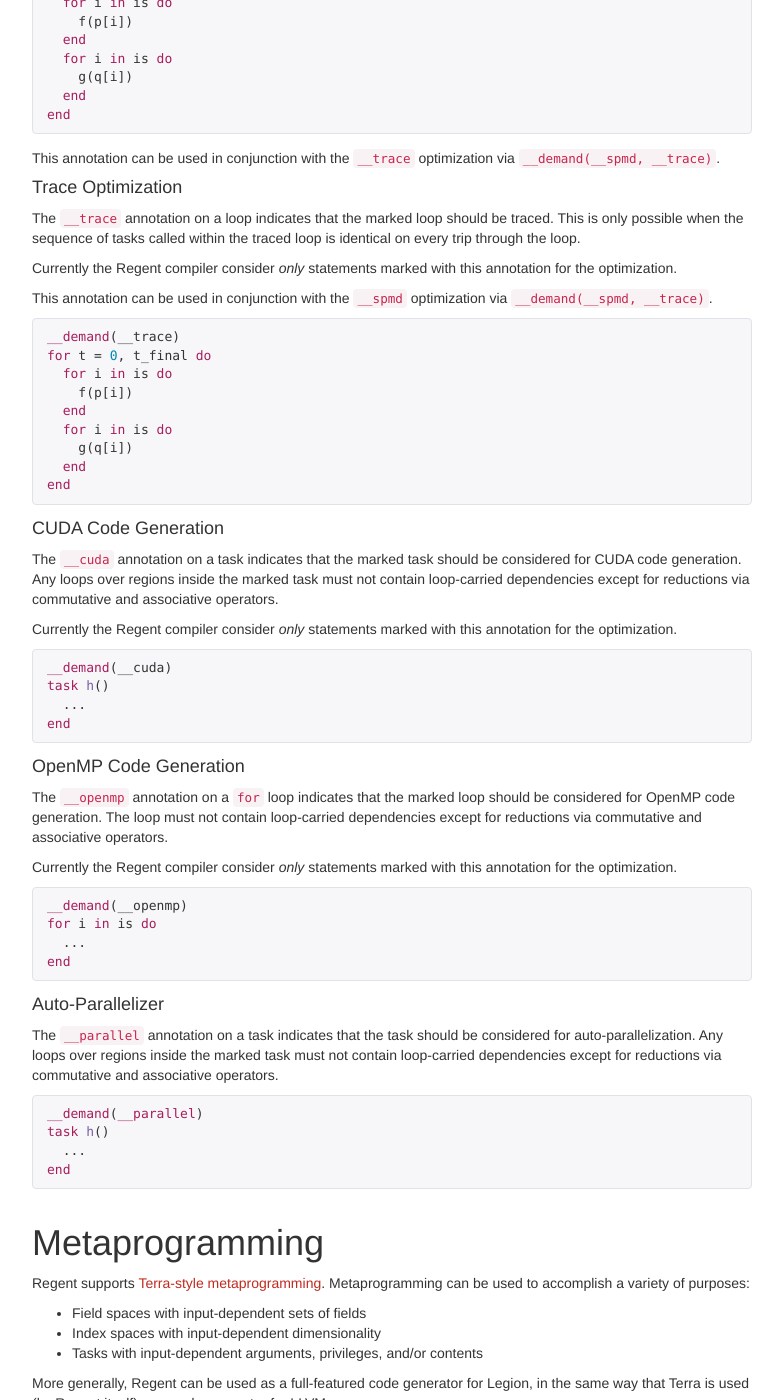
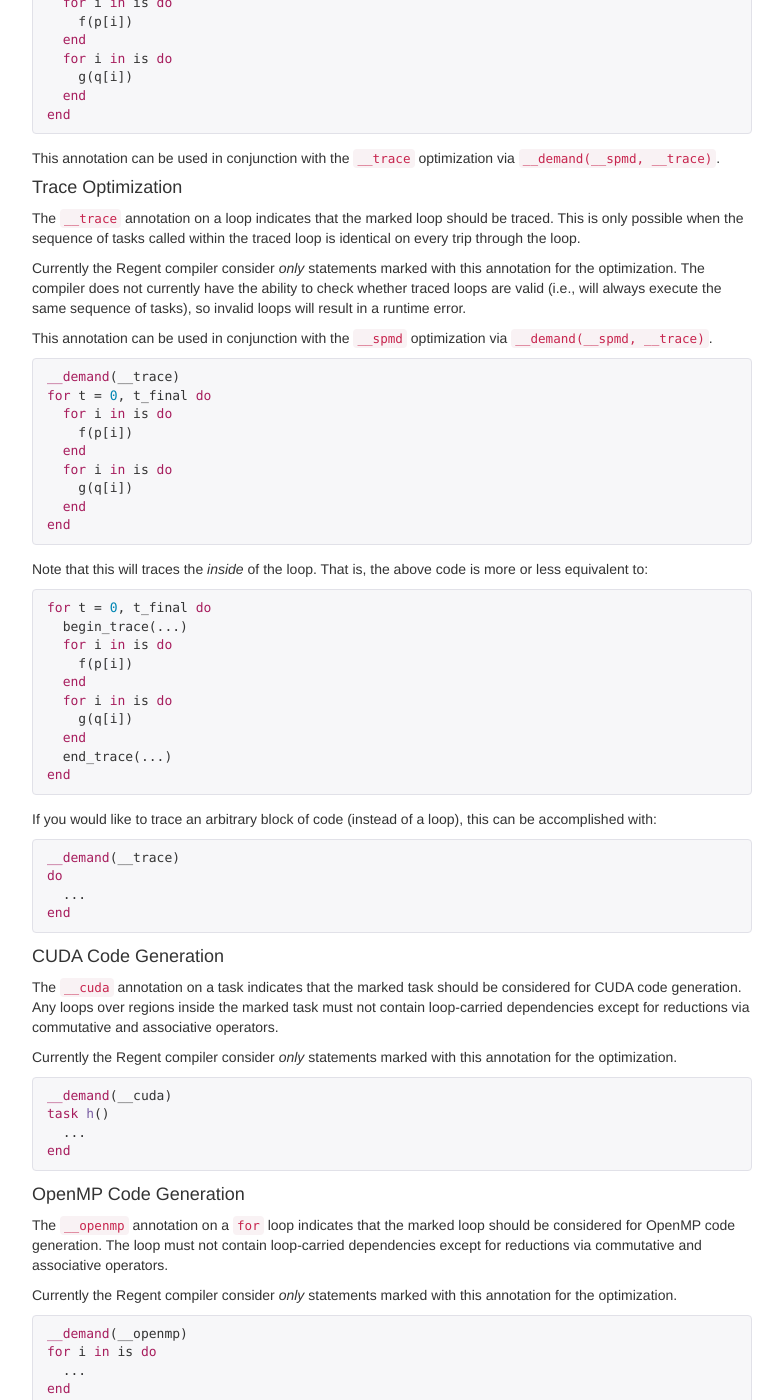
Before and after one commit to StanfordLegion/regent-lang.org, a Jekyll site: the page built from reference.md, in a window 1280 px wide and 1400 px high, scrolled down 14779 px. Shown: the whole window, without its empty margins (248-1031 px from the left). Built offline with Jekyll 4.4.1, drawn with Linux system fonts in a browser that asks for light colours; nearby versions of some CDN libraries; Markdown is read by kramdown in place of the engine named in the settings.

Commit message:
Update documentation for __trace.

```diff
--- a/reference.md
+++ b/reference.md
@@ -999,7 +999,10 @@ called within the traced loop is identical on every trip through the
 loop.
 
 Currently the Regent compiler consider *only* statements marked with
-this annotation for the optimization.
+this annotation for the optimization. The compiler does not currently
+have the ability to check whether traced loops are valid (i.e., will
+always execute the same sequence of tasks), so invalid loops will
+result in a runtime error.
 
 This annotation can be used in conjunction with the `__spmd`
 optimization via `__demand(__spmd, __trace)`.
@@ -1013,6 +1016,32 @@ for t = 0, t_final do
   for i in is do
     g(q[i])
   end
+end
+{% endhighlight %}
+
+Note that this will traces the *inside* of the loop. That is, the
+above code is more or less equivalent to:
+
+{% highlight regent %}
+for t = 0, t_final do
+  begin_trace(...)
+  for i in is do
+    f(p[i])
+  end
+  for i in is do
+    g(q[i])
+  end
+  end_trace(...)
+end
+{% endhighlight %}
+
+If you would like to trace an arbitrary block of code (instead of a
+loop), this can be accomplished with:
+
+{% highlight regent %}
+__demand(__trace)
+do
+  ...
 end
 {% endhighlight %}
 
```
